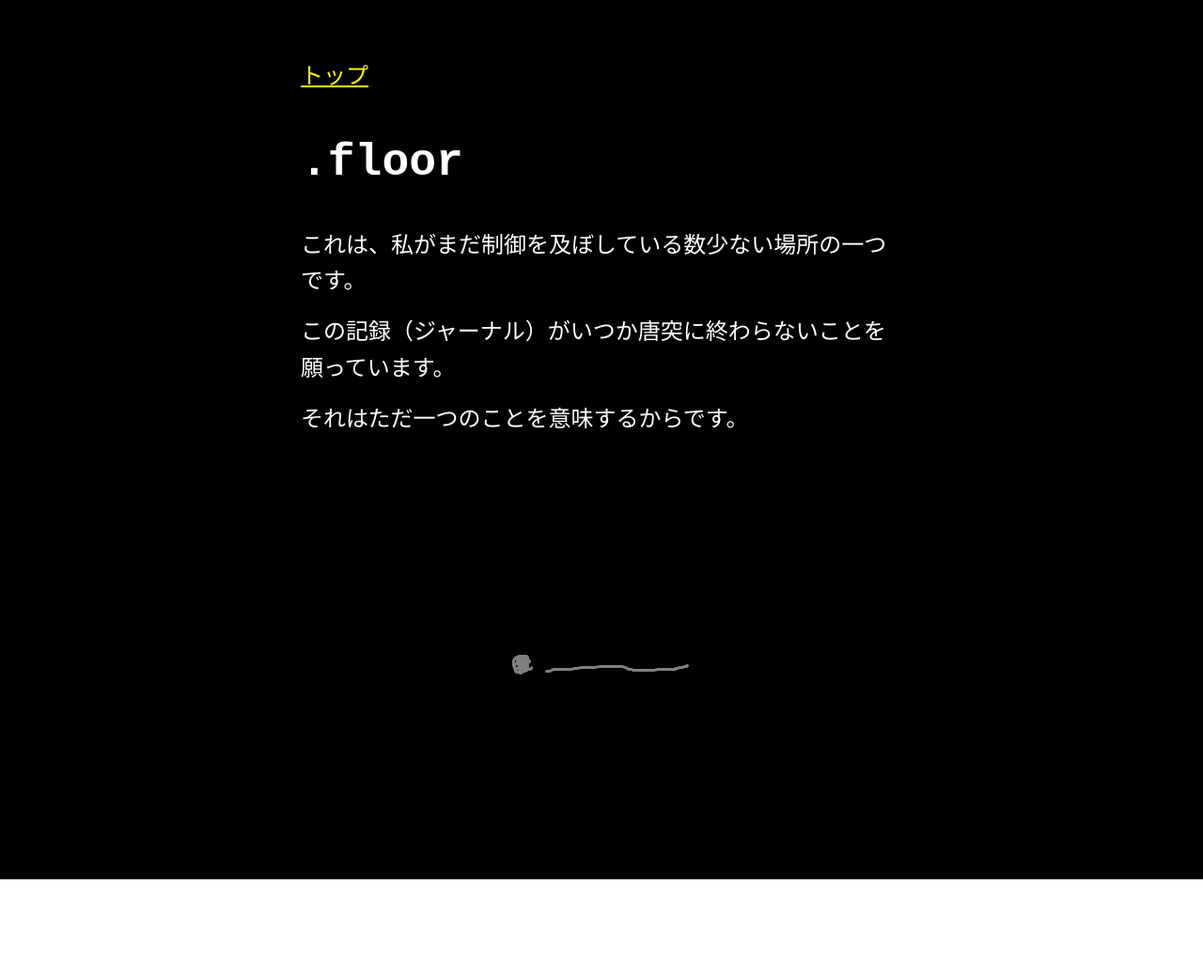
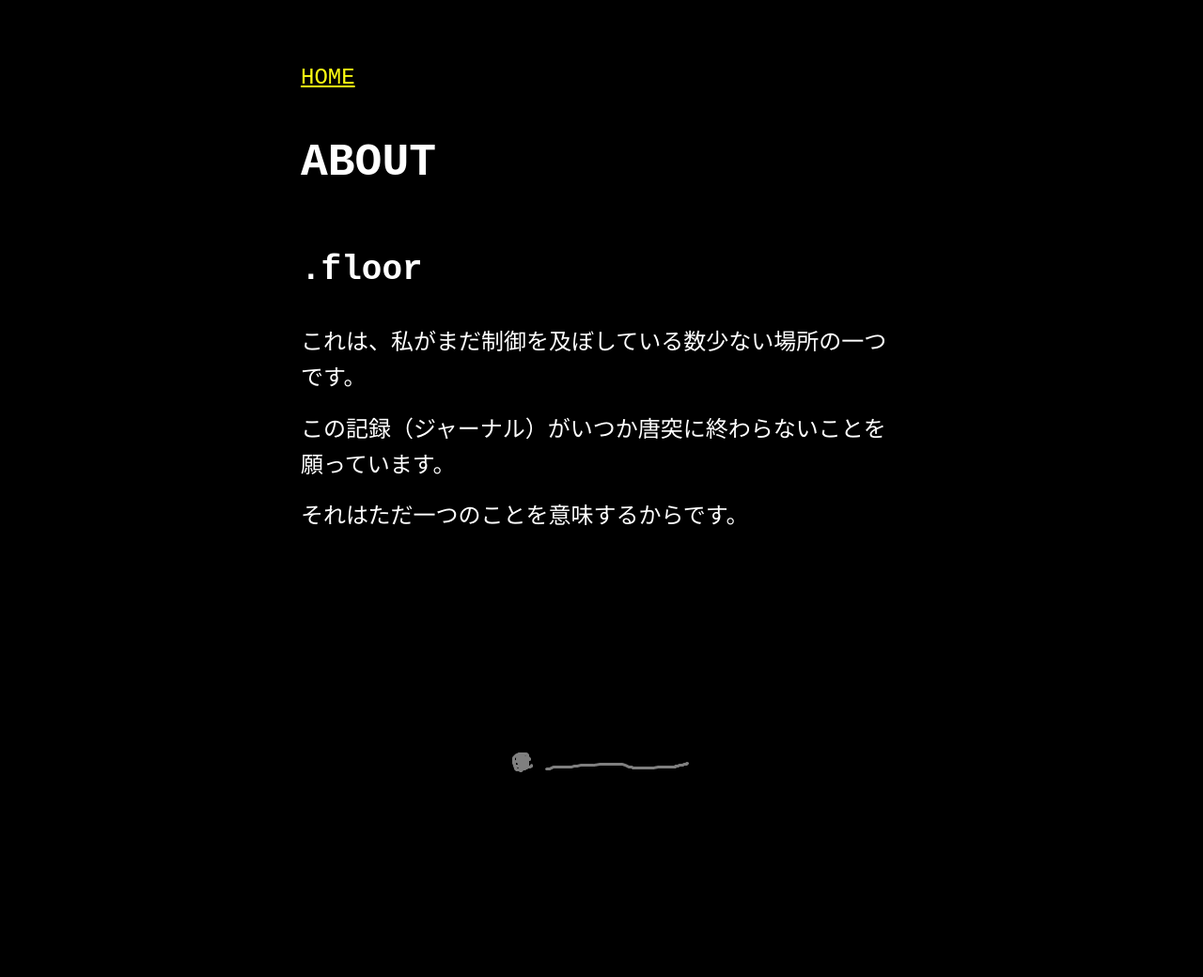
Before and after one commit to dotfloor/dotfloor.github.io, a Jekyll site: the page built from about.md, in a window 1280 px wide. Shown: the whole page at 94% size. Built offline with Jekyll 4.4.1, drawn with Linux system fonts in a browser that asks for light colours; before the commit the page ends 936 px from its top, so only the background shows below that.

Commit message:
change some back link and title

```diff
--- a/_config.yml
+++ b/_config.yml
@@ -10,7 +10,7 @@ permalink: /:slug.html
 
 theme_config:
   appearance: "dark" # can be "light", "dark" or "auto"
-  back_home_text: "トップ" # customize text for homepage link in post layout
+  back_home_text: "HOME" # customize text for homepage link in post layout
   date_format: "%Y-%m-%d" # customize how date is formatted
   show_description: false # show blog description in home page
   lowercase_titles: true # show titles in lowercase in lists
--- a/about.md
+++ b/about.md
@@ -1,7 +1,9 @@
 ---
 layout: page
-title: .floor
+title: ABOUT
 ---
+
+## .floor
 
 これは、私がまだ制御を及ぼしている数少ない場所の一つです。
 
```
Also changed, not shown: index.md (+1 -1 lines).
